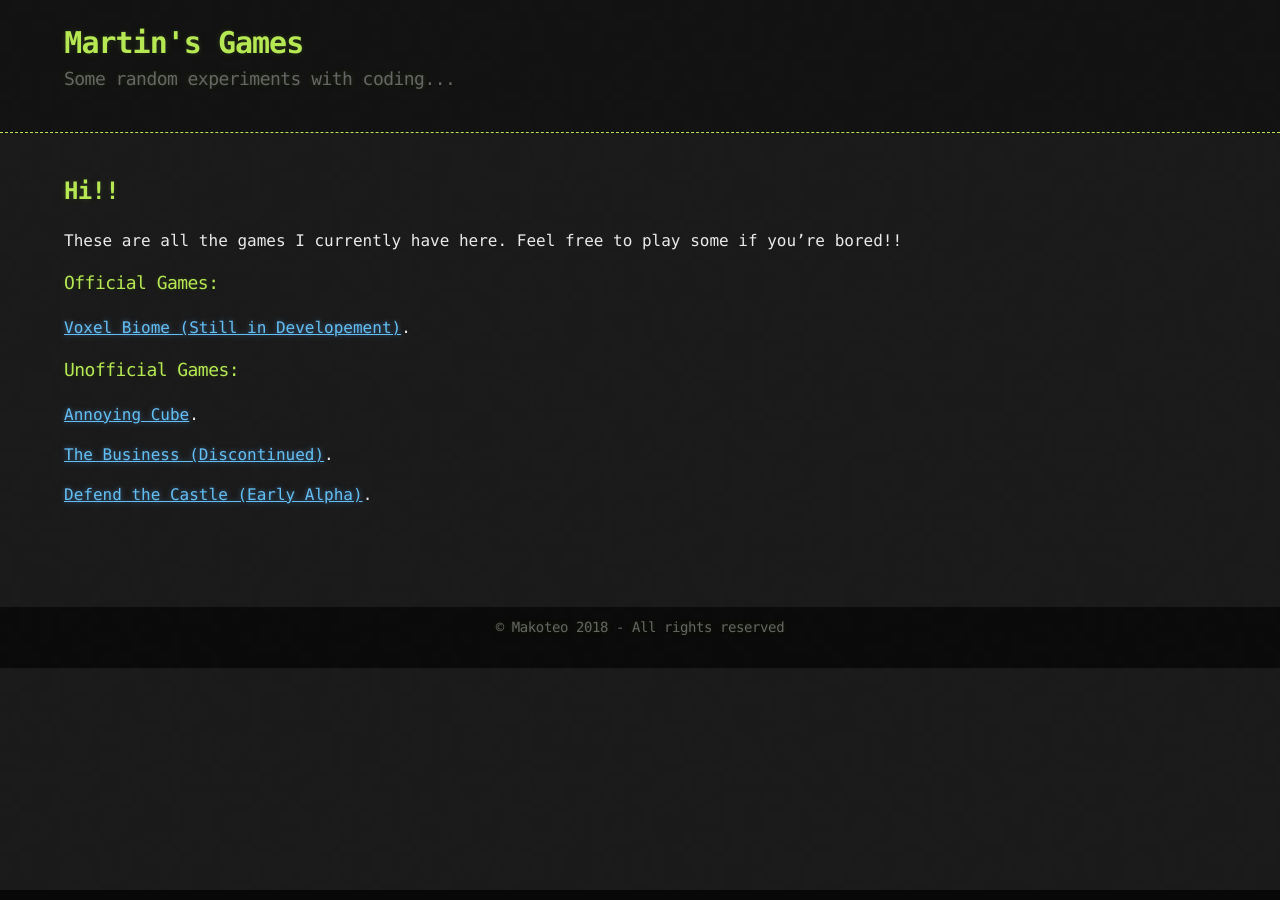
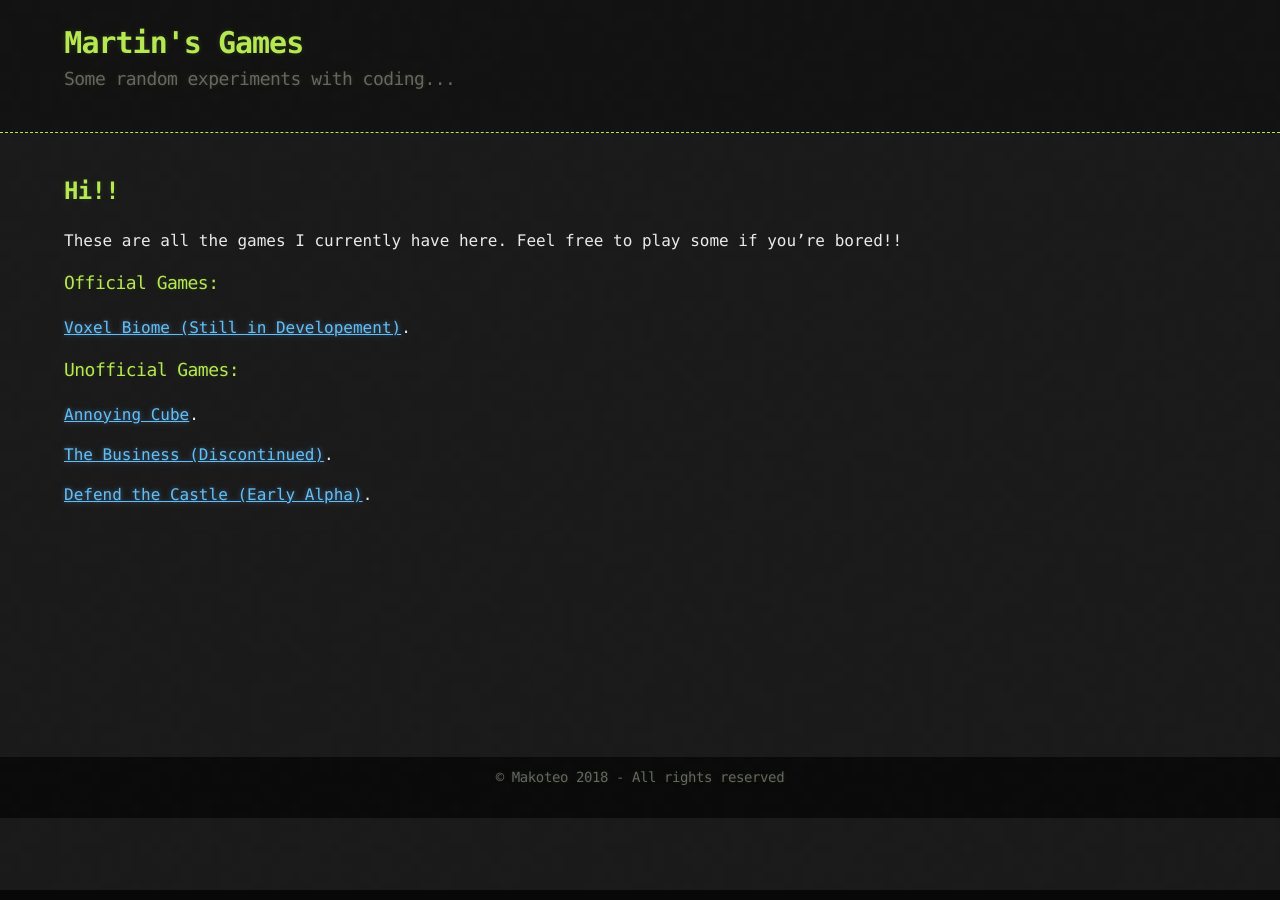
Before and after one commit to makoteo/blog, a Jekyll site: the page built from index.md, in a window 1280 px wide. Built offline with Jekyll 4.4.1, drawn with Linux system fonts in a browser that asks for light colours; our own code applies the rules of GitHub Pages for plain Markdown files.

Commit message:
Fixed it in a weird fashion

```diff
--- a/_layouts/default.html
+++ b/_layouts/default.html
@@ -24,7 +24,7 @@
       </section>
     </div>
 
-    <div style="height: 50px; bottom: 0px">
+    <div style="height: 200px;">
 
     </div>
 
```
